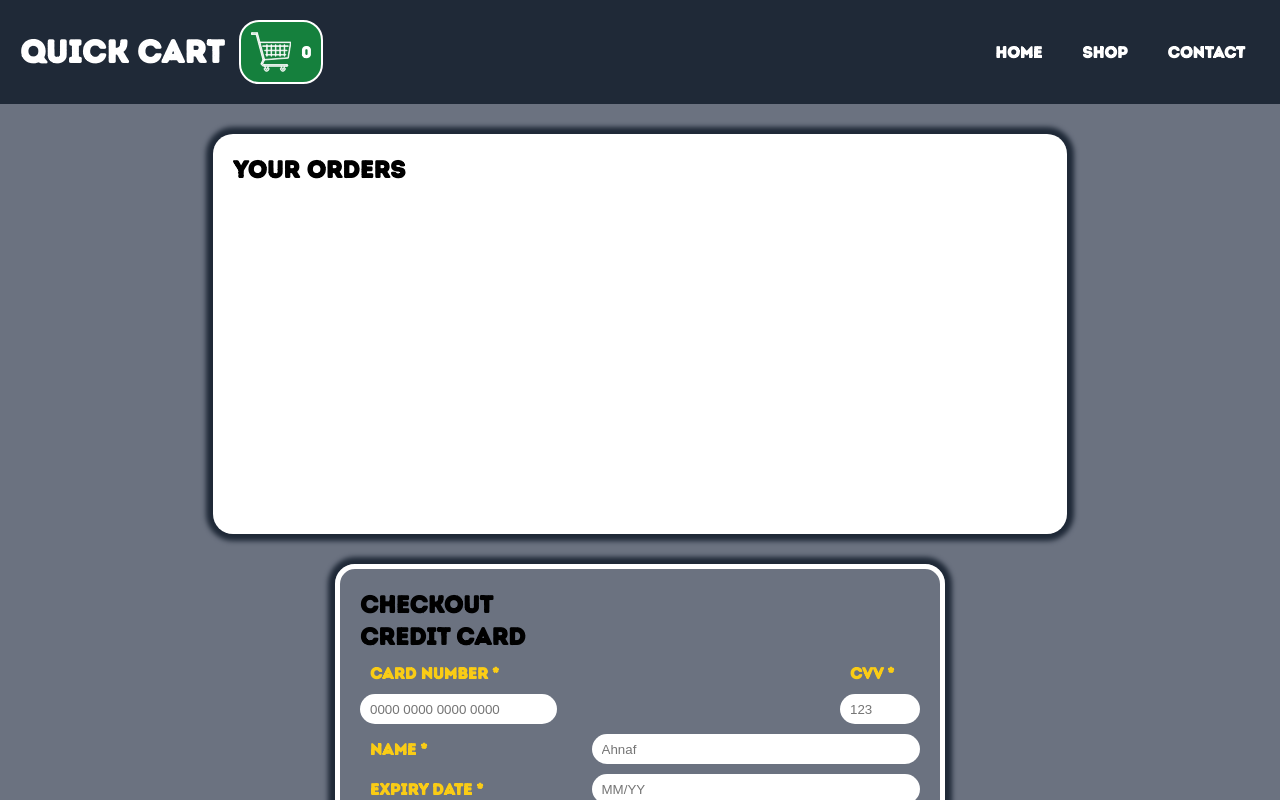
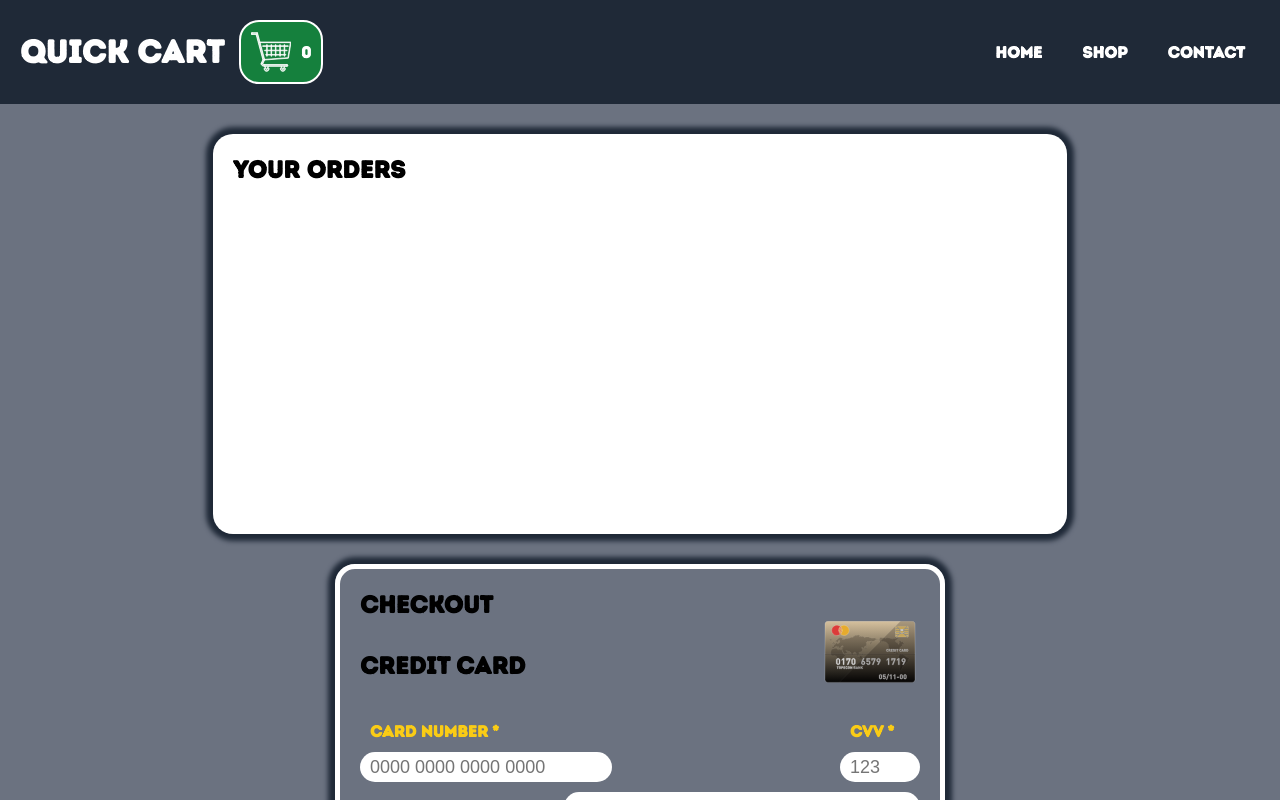
Before and after one commit to moahnaf11/Shopping-Cart, a React (Vite) app: page /checkout in a window 1280 px wide. Shown: the top 800 px of the page. Built offline with nearby package versions, Linux system fonts and the light colour scheme.

Commit message:
Fix cvv number inputs
Fixed cvv number input function
Added functionality to allow expirydate to auto format / for date input after 2 digits

```diff
--- a/src/App.css
+++ b/src/App.css
@@ -543,6 +543,10 @@ div.button-container {
     box-sizing: border-box;
 }
 
+.checkingout form input {
+    font-size: 18px;
+}
+
 .checkingout form div {
     display: flex;
     gap: 20px;
@@ -587,6 +591,18 @@ div.button-container {
 .checkingout label {
     text-align: left;
     min-width: 80px;
+}
+
+.checkingout .cardicon {
+    display: flex;
+    justify-content: space-between;
+    gap: 20px;
+    align-items: center;
+}
+
+.checkingout .cardicon img {
+    width: 100px;
+    height: 90px;
 }
 
 .checkingout .thankyou {
--- a/src/components/Checkout.jsx
+++ b/src/components/Checkout.jsx
@@ -1,5 +1,6 @@
 import { Form, useActionData, Link } from "react-router-dom"
 import { useState, useEffect } from "react";
+import card from "../card.svg"
 
 export function Checkout() {
     const [formdata, setFormdata] = useState({
@@ -23,6 +24,13 @@ export function Checkout() {
             value = value
             .replace(/[^\d]/g, '')
             .trim();
+        }   else if (name === "expirydate") {
+            value = value
+            .replace(/[^\d]/g, '')
+            .trim();
+            if (value.length > 2) {
+                value = `${value.slice(0, 2)}/${value.slice(2)}`;
+            }
         }
 
 
@@ -70,7 +78,10 @@ export function Checkout() {
             <section>
                 <h1>Checkout</h1>
                 <Form method="post" action="/checkout" onReset={handleReset}>
-                    <h1>credit card</h1>
+                    <div className="cardicon">
+                        <h1>credit card</h1>
+                        <img src={card} alt="credit card icon" />
+                    </div>
                     <div className="row1">
                         <div className="card-number">
                             <label htmlFor="cardnumber">Card Number <span>*</span></label>
@@ -78,7 +89,7 @@ export function Checkout() {
                         </div>
                         <div className="cvv">
                             <label htmlFor="cv">CVV <span>*</span></label>
-                            <input value={formdata.cvv} onChange={handleChange} type="text" id="cv" name="cv" placeholder="123" pattern="^[0-9]{3}$" maxLength="3" required/>
+                            <input value={formdata.cv} onChange={handleChange} type="text" id="cv" name="cv" placeholder="123" pattern="^[0-9]{3}$" maxLength="3" required/>
                         </div>
                     </div>
 
@@ -89,7 +100,7 @@ export function Checkout() {
 
                     <div className="expirydate">
                         <label htmlFor="date">Expiry Date <span>*</span></label>
-                        <input value={formdata.expirydate} onChange={handleChange} type="text" id="expirydate" name="expirydate" placeholder="MM/YY" pattern="^(0[1-9]|1[0-2])\/\d{2}$" required/>
+                        <input value={formdata.expirydate} maxLength="5" onChange={handleChange} type="text" id="expirydate" name="expirydate" placeholder="MM/YY" pattern="^(0[1-9]|1[0-2])\/\d{2}$" required/>
                     </div>
 
                     <div className="email">
```
Also changed, not shown: src/card.svg (added).
